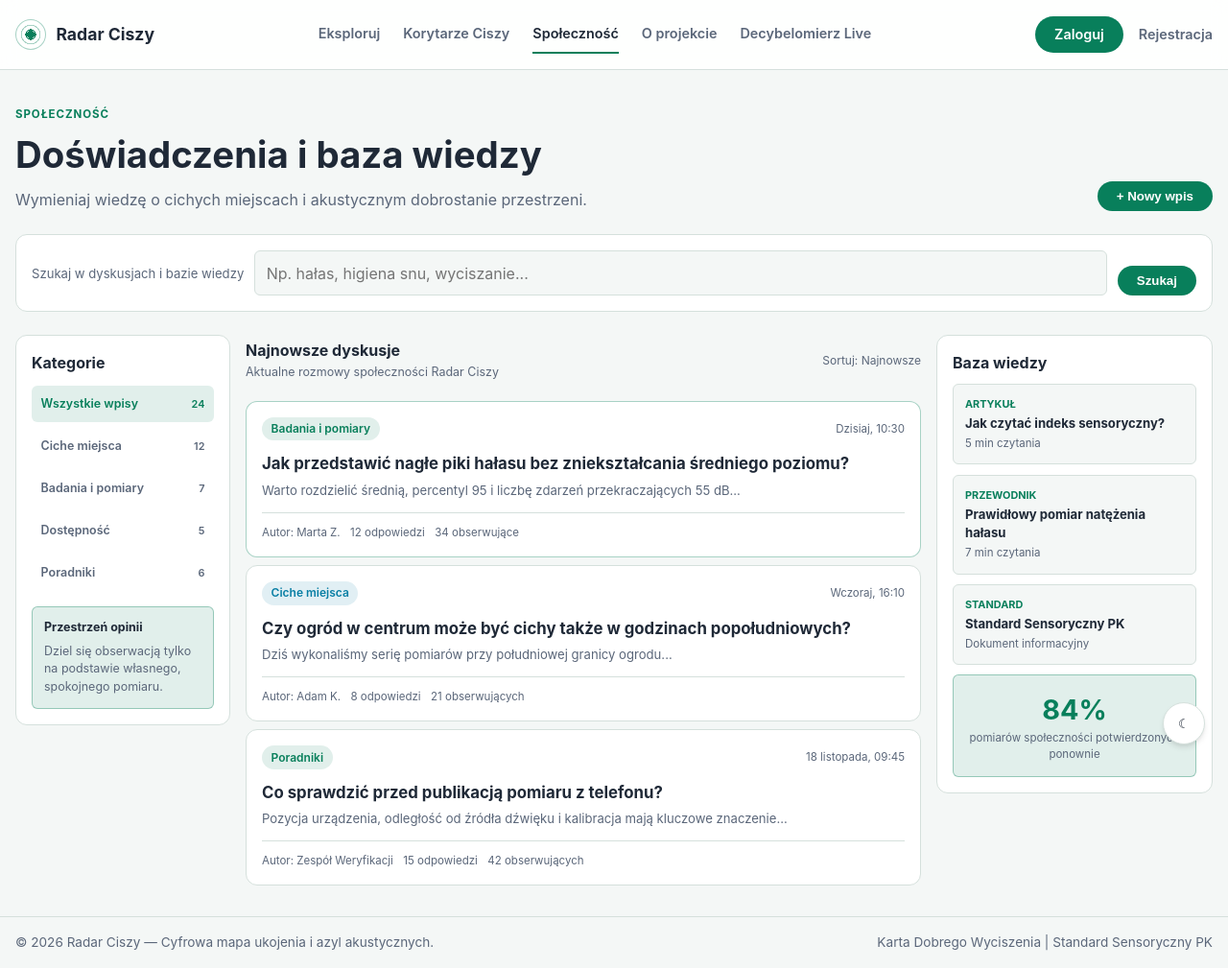
After one commit to Bar-t-e-k/wdpai-project, a PHP site: page /community in a window 1280 px wide. The commit adds this page. Shown: the whole page at 96% size. Run offline with PHP 8.4, Linux system fonts and the light colour scheme.

Commit message:
feat: add community page and controller; implement layout, search functionality, and navigation link

```diff
--- a/public/css/style.css
+++ b/public/css/style.css
@@ -979,6 +979,254 @@ header.site-header .header-inner {
   font-size: 0.82rem;
 }
 
+.community-page {
+  width: min(100% - 2rem, 90rem);
+  margin-inline: auto;
+  padding-block: var(--space-4);
+}
+
+.community-heading {
+  display: flex;
+  align-items: end;
+  justify-content: space-between;
+  gap: var(--space-2);
+  margin-bottom: var(--space-3);
+}
+
+.community-heading h1 {
+  margin: 0.25rem 0 0.35rem;
+}
+
+.community-heading p {
+  margin: 0;
+  color: var(--color-muted);
+}
+
+.community-eyebrow {
+  color: var(--color-brand);
+  font-size: 0.72rem;
+  font-weight: 700;
+  letter-spacing: 0.08em;
+  text-transform: uppercase;
+}
+
+.community-search {
+  display: grid;
+  grid-template-columns: auto minmax(12rem, 1fr) auto;
+  align-items: end;
+  gap: 0.65rem;
+  margin-bottom: var(--space-3);
+  padding: var(--space-2);
+  border: 1px solid var(--color-border);
+  border-radius: var(--radius);
+  background: var(--color-surface);
+}
+
+.community-search label {
+  min-height: 2.75rem;
+  display: flex;
+  align-items: center;
+  color: var(--color-muted);
+  font-size: 0.82rem;
+}
+
+.community-search input {
+  min-height: 2.75rem;
+  width: 100%;
+  border: 1px solid var(--color-border);
+  border-radius: var(--radius-sm);
+  background: var(--color-background);
+  color: var(--color-text);
+  font: inherit;
+  padding: 0.65rem 0.75rem;
+}
+
+.community-layout {
+  display: grid;
+  grid-template-columns: 14rem minmax(0, 1fr) 18rem;
+  align-items: start;
+  gap: var(--space-2);
+}
+
+.community-categories,
+.community-knowledge,
+.community-post {
+  border: 1px solid var(--color-border);
+  border-radius: var(--radius);
+  background: var(--color-surface);
+}
+
+.community-categories,
+.community-knowledge {
+  padding: var(--space-2);
+}
+
+.community-categories h2,
+.community-knowledge h2,
+.community-feed__header h2 {
+  margin: 0;
+  font-size: 1rem;
+}
+
+.community-categories nav {
+  display: grid;
+  gap: 0.35rem;
+  margin-top: 0.75rem;
+}
+
+.community-categories nav a {
+  display: flex;
+  min-height: 2.4rem;
+  align-items: center;
+  justify-content: space-between;
+  border-radius: var(--radius-sm);
+  color: var(--color-muted);
+  padding: 0.45rem 0.6rem;
+  font-size: 0.78rem;
+  font-weight: 600;
+}
+
+.community-categories nav a.active,
+.community-categories nav a:hover {
+  background: var(--color-brand-subtle);
+  color: var(--color-brand);
+}
+
+.community-categories nav span {
+  color: inherit;
+  font-size: 0.68rem;
+}
+
+.community-tip {
+  border: 1px solid var(--color-brand-border);
+  border-radius: var(--radius-sm);
+  background: var(--color-brand-subtle);
+  margin-top: var(--space-2);
+  padding: 0.75rem;
+  font-size: 0.78rem;
+}
+
+.community-tip p {
+  margin: 0.35rem 0 0;
+  color: var(--color-muted);
+}
+
+.community-feed {
+  display: grid;
+  gap: var(--space-1);
+}
+
+.community-feed__header {
+  display: flex;
+  align-items: center;
+  justify-content: space-between;
+  gap: var(--space-1);
+  padding: 0.25rem 0 0.75rem;
+}
+
+.community-feed__header p {
+  margin: 0.15rem 0 0;
+  color: var(--color-muted);
+  font-size: 0.78rem;
+}
+
+.community-feed__header > span {
+  color: var(--color-muted);
+  font-size: 0.75rem;
+}
+
+.community-post {
+  padding: var(--space-2);
+}
+
+.community-post--featured {
+  border-color: var(--color-brand-border);
+}
+
+.community-post header,
+.community-post footer {
+  display: flex;
+  align-items: center;
+  justify-content: space-between;
+  gap: 0.65rem;
+}
+
+.community-post header time {
+  color: var(--color-muted);
+  font-size: 0.72rem;
+}
+
+.community-post h3 {
+  margin: 0.75rem 0 0.35rem;
+  font-size: 1.05rem;
+}
+
+.community-post p {
+  margin: 0;
+  color: var(--color-muted);
+  font-size: 0.82rem;
+}
+
+.community-post footer {
+  justify-content: flex-start;
+  border-top: 1px solid var(--color-border);
+  margin-top: 0.75rem;
+  padding-top: 0.75rem;
+  color: var(--color-muted);
+  font-size: 0.72rem;
+}
+
+.community-knowledge {
+  display: grid;
+  gap: 0.65rem;
+}
+
+.community-knowledge > a {
+  display: grid;
+  gap: 0.15rem;
+  border: 1px solid var(--color-border);
+  border-radius: var(--radius-sm);
+  background: var(--color-background);
+  padding: 0.75rem;
+}
+
+.community-knowledge > a span {
+  color: var(--color-brand);
+  font-size: 0.68rem;
+  font-weight: 700;
+  text-transform: uppercase;
+}
+
+.community-knowledge > a strong {
+  color: var(--color-text);
+  font-size: 0.82rem;
+}
+
+.community-knowledge > a small {
+  color: var(--color-muted);
+  font-size: 0.72rem;
+}
+
+.community-stat {
+  display: grid;
+  place-items: center;
+  border: 1px solid var(--color-brand-border);
+  border-radius: var(--radius-sm);
+  background: var(--color-brand-subtle);
+  padding: 0.85rem;
+  text-align: center;
+}
+
+.community-stat strong {
+  color: var(--color-brand);
+  font-size: 1.8rem;
+}
+
+.community-stat span {
+  color: var(--color-muted);
+  font-size: 0.72rem;
+}
+
 @media (max-width: 75rem) {
   .places-search {
     grid-template-columns: 1.5fr 0.7fr 0.9fr;
--- a/public/index.php
+++ b/public/index.php
@@ -5,6 +5,7 @@ declare(strict_types=1);
 use App\Controller\DefaultController;
 use App\Controller\AuthController;
 use App\Controller\PlaceController;
+use App\Controller\CommunityController;
 use App\Routing;
 
 require_once dirname(__DIR__) . '/vendor/autoload.php';
@@ -16,6 +17,7 @@ $routing = new Routing();
 $routing->get('/', DefaultController::class, 'index');
 $routing->get('/about', DefaultController::class, 'about');
 $routing->get('/places', PlaceController::class, 'list');
+$routing->get('/community', CommunityController::class, 'index');
 
 $routing->get('/login', AuthController::class, 'login');
 $routing->post('/login', AuthController::class, 'login');
--- /dev/null
+++ b/public/views/community.html.php
@@ -0,0 +1,116 @@
+<div class="community-page">
+    <header class="community-heading">
+        <div>
+            <span class="community-eyebrow">Społeczność</span>
+            <h1>Doświadczenia i baza wiedzy</h1>
+            <p>Wymieniaj wiedzę o cichych miejscach i akustycznym dobrostanie przestrzeni.</p>
+        </div>
+        <button class="btn-primary" type="button">+ Nowy wpis</button>
+    </header>
+
+    <form class="community-search" action="/community" method="GET">
+        <label for="community-query">Szukaj w dyskusjach i bazie wiedzy</label>
+        <input
+            type="search"
+            id="community-query"
+            name="q"
+            placeholder="Np. hałas, higiena snu, wyciszanie..."
+        >
+        <button class="btn-primary" type="submit">Szukaj</button>
+    </form>
+
+    <div class="community-layout">
+        <aside class="community-categories" aria-label="Kategorie społeczności">
+            <h2>Kategorie</h2>
+            <nav>
+                <a class="active" href="/community">Wszystkie wpisy <span>24</span></a>
+                <a href="/community?category=places">Ciche miejsca <span>12</span></a>
+                <a href="/community?category=research">Badania i pomiary <span>7</span></a>
+                <a href="/community?category=accessibility">Dostępność <span>5</span></a>
+                <a href="/community?category=guides">Poradniki <span>6</span></a>
+            </nav>
+
+            <div class="community-tip">
+                <strong>Przestrzeń opinii</strong>
+                <p>Dziel się obserwacją tylko na podstawie własnego, spokojnego pomiaru.</p>
+            </div>
+        </aside>
+
+        <main class="community-feed">
+            <header class="community-feed__header">
+                <div>
+                    <h2>Najnowsze dyskusje</h2>
+                    <p>Aktualne rozmowy społeczności Radar Ciszy</p>
+                </div>
+                <span>Sortuj: Najnowsze</span>
+            </header>
+
+            <article class="community-post community-post--featured">
+                <header>
+                    <span class="tag">Badania i pomiary</span>
+                    <time datetime="2026-11-20T10:30:00">Dzisiaj, 10:30</time>
+                </header>
+                <h3>Jak przedstawić nagłe piki hałasu bez zniekształcania średniego poziomu?</h3>
+                <p>Warto rozdzielić średnią, percentyl 95 i liczbę zdarzeń przekraczających 55 dB...</p>
+                <footer>
+                    <span>Autor: Marta Z.</span>
+                    <span>12 odpowiedzi</span>
+                    <span>34 obserwujące</span>
+                </footer>
+            </article>
+
+            <article class="community-post">
+                <header>
+                    <span class="tag tag-cyan">Ciche miejsca</span>
+                    <time datetime="2026-11-19T16:10:00">Wczoraj, 16:10</time>
+                </header>
+                <h3>Czy ogród w centrum może być cichy także w godzinach popołudniowych?</h3>
+                <p>Dziś wykonaliśmy serię pomiarów przy południowej granicy ogrodu...</p>
+                <footer>
+                    <span>Autor: Adam K.</span>
+                    <span>8 odpowiedzi</span>
+                    <span>21 obserwujących</span>
+                </footer>
+            </article>
+
+            <article class="community-post">
+                <header>
+                    <span class="tag">Poradniki</span>
+                    <time datetime="2026-11-18T09:45:00">18 listopada, 09:45</time>
+                </header>
+                <h3>Co sprawdzić przed publikacją pomiaru z telefonu?</h3>
+                <p>Pozycja urządzenia, odległość od źródła dźwięku i kalibracja mają kluczowe znaczenie...</p>
+                <footer>
+                    <span>Autor: Zespół Weryfikacji</span>
+                    <span>15 odpowiedzi</span>
+                    <span>42 obserwujących</span>
+                </footer>
+            </article>
+        </main>
+
+        <aside class="community-knowledge" aria-label="Baza wiedzy">
+            <h2>Baza wiedzy</h2>
+
+            <a href="/about">
+                <span>Artykuł</span>
+                <strong>Jak czytać indeks sensoryczny?</strong>
+                <small>5 min czytania</small>
+            </a>
+            <a href="/about">
+                <span>Przewodnik</span>
+                <strong>Prawidłowy pomiar natężenia hałasu</strong>
+                <small>7 min czytania</small>
+            </a>
+            <a href="/about">
+                <span>Standard</span>
+                <strong>Standard Sensoryczny PK</strong>
+                <small>Dokument informacyjny</small>
+            </a>
+
+            <section class="community-stat">
+                <strong>84%</strong>
+                <span>pomiarów społeczności potwierdzonych ponownie</span>
+            </section>
+        </aside>
+    </div>
+</div>
--- a/public/views/shared/header.html.php
+++ b/public/views/shared/header.html.php
@@ -9,6 +9,7 @@
             <ul class="main-nav__list">
                 <li><a class="main-nav__link <?= ($activePage ?? '') === 'home' ? 'active' : '' ?>" href="/">Eksploruj</a></li>
                 <li><a class="main-nav__link <?= ($activePage ?? '') === 'places' ? 'active' : '' ?>" href="/places">Korytarze Ciszy</a></li>
+                <li><a class="main-nav__link <?= ($activePage ?? '') === 'community' ? 'active' : '' ?>" href="/community">Społeczność</a></li>
                 <li><a class="main-nav__link <?= ($activePage ?? '') === 'about' ? 'active' : '' ?>" href="/about">O projekcie</a></li>
                 <li><a class="main-nav__link <?= ($activePage ?? '') === 'add-place' ? 'active' : '' ?>" href="/places/add">Decybelomierz Live</a></li>
             </ul>
--- /dev/null
+++ b/src/controllers/CommunityController.php
@@ -0,0 +1,16 @@
+<?php
+
+declare(strict_types=1);
+
+namespace App\Controller;
+
+final class CommunityController extends AppController
+{
+    public function index(): void
+    {
+        $this->render('community', [
+            'pageTitle' => 'Forum i baza wiedzy',
+            'activePage' => 'community',
+        ]);
+    }
+}
```
Also changed, not shown: other parts of public/css/style.css (+40 -0 lines).
